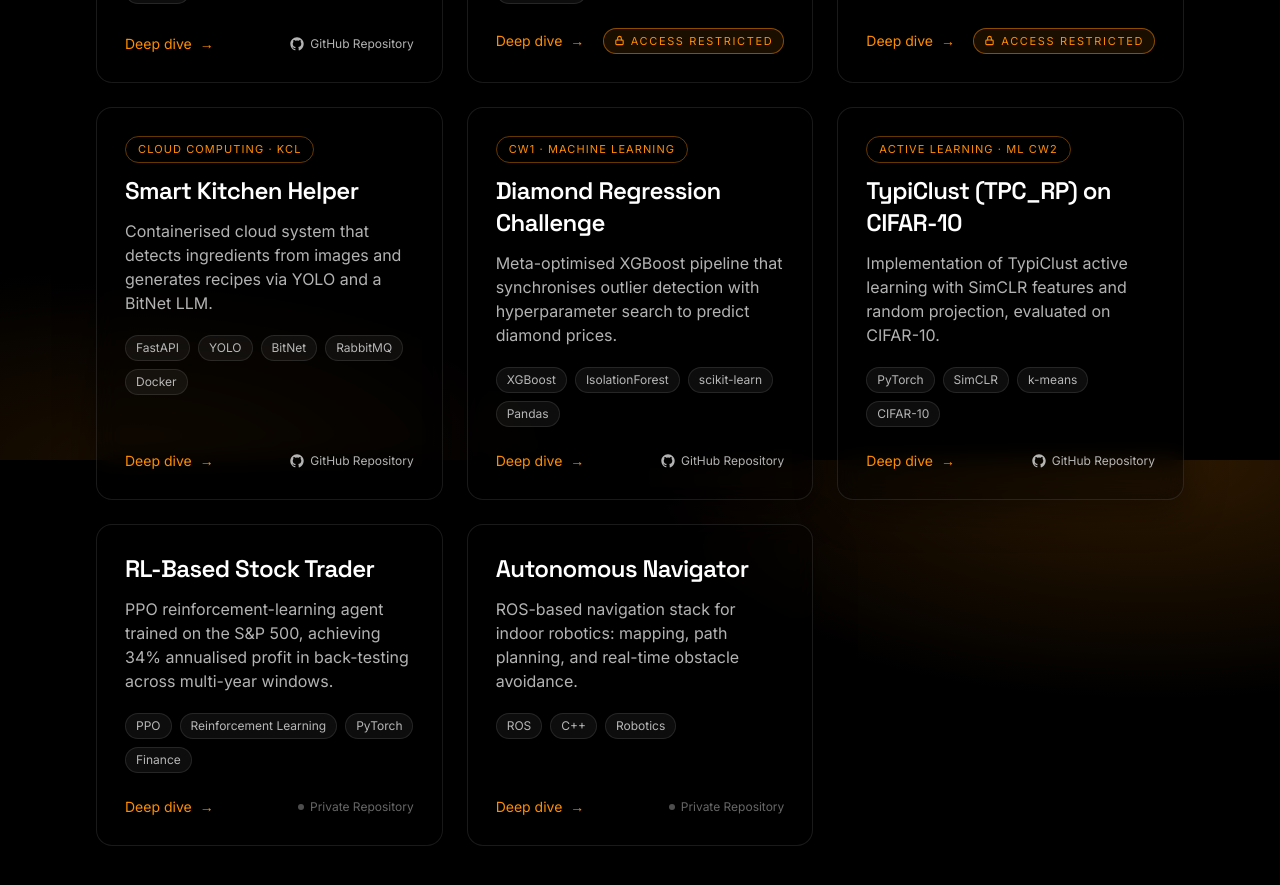
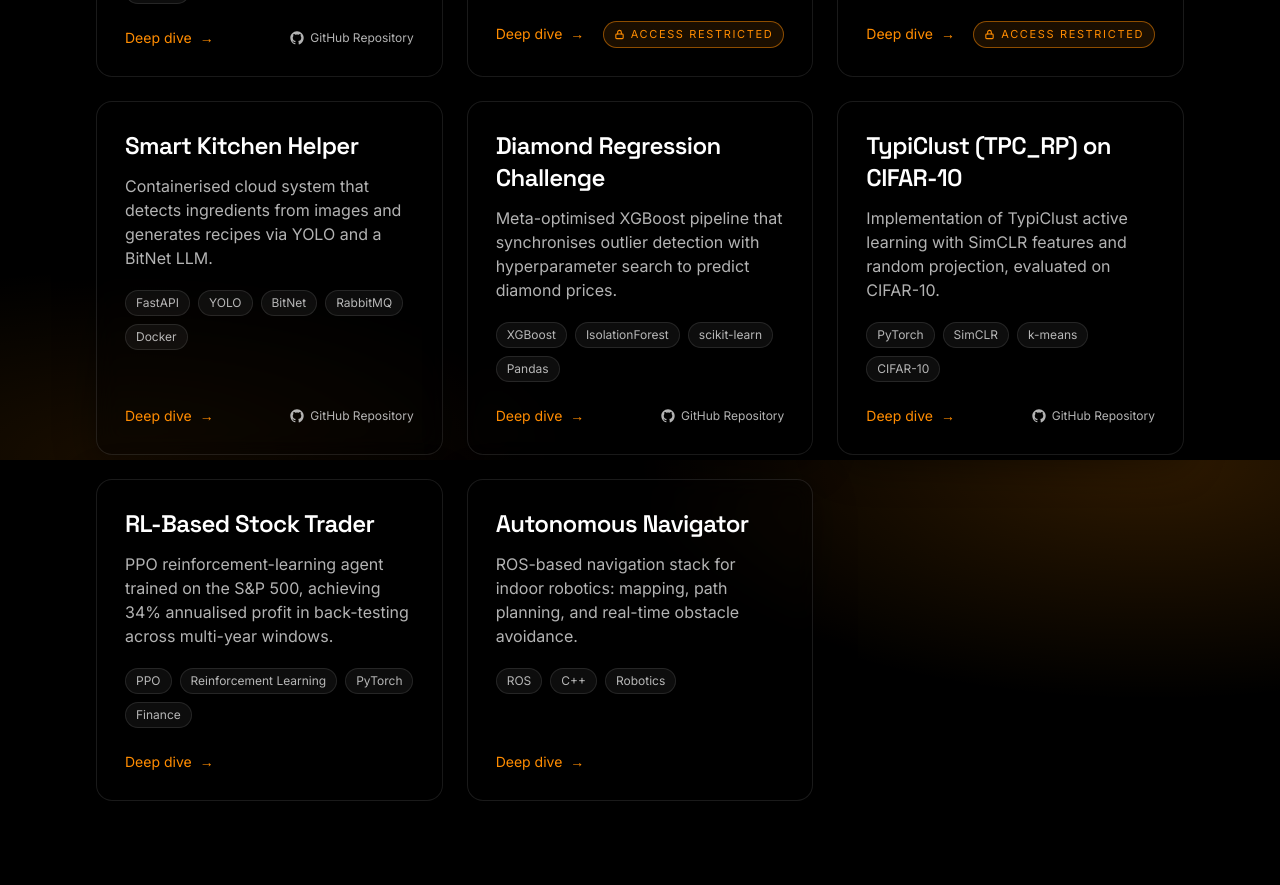
Before and after one commit to UlvisTurkers/Portfolio_Website, a React (Vite) app: page / in a window 1280 px wide. Shown: the part 1940-2825 px from the top of the page. Built offline with nearby package versions, Linux system fonts and the light colour scheme.

Commit message:
deploy: final production build for portfolio launch
- Finalize glassmorphism UI components and orange accents
- Verify all project links and asset paths
- Remove development-only logs and test data

```diff
--- a/src/components/ProjectCard.jsx
+++ b/src/components/ProjectCard.jsx
@@ -2,11 +2,10 @@ import { motion } from 'framer-motion'
 import { repoStatusLabels } from '../data/projects.js'
 
 export default function ProjectCard({ project, index, onOpen }) {
-  // Three render branches: live href, KCL Enterprise restricted, or fully private.
+  // Card surfaces a repo signal only for public or restricted projects;
+  // private repositories show "Deep dive" alone.
   const isRestricted = project.repoStatus === 'restricted'
-  const repoLabel = project.href
-    ? 'GitHub Repository'
-    : repoStatusLabels[project.repoStatus] ?? 'Private Repository'
+  const showsRepoSignal = Boolean(project.href) || isRestricted
 
   return (
     <motion.article
@@ -59,13 +58,17 @@ export default function ProjectCard({ project, index, onOpen }) {
         ))}
       </ul>
 
-      <div className="mt-auto pt-6 flex items-center justify-between gap-4">
+      <div
+        className={`mt-auto pt-6 flex items-center gap-4 ${
+          showsRepoSignal ? 'justify-between' : 'justify-start'
+        }`}
+      >
         <span className="text-sm text-accent group-hover:text-accent-soft transition-colors inline-flex items-center gap-2">
           Deep dive
           <span aria-hidden="true">→</span>
         </span>
 
-        {project.href ? (
+        {project.href && (
           <a
             href={project.href}
             target="_blank"
@@ -85,9 +88,11 @@ export default function ProjectCard({ project, index, onOpen }) {
             </svg>
             GitHub Repository
           </a>
-        ) : isRestricted ? (
+        )}
+
+        {!project.href && isRestricted && (
           <span
-            aria-label={repoLabel}
+            aria-label="Access Restricted"
             className="inline-flex items-center gap-1.5 text-[11px] uppercase tracking-[0.15em] rounded-full border border-accent/50 bg-accent/10 px-2.5 py-1 text-accent cursor-default select-none"
           >
             <svg
@@ -106,14 +111,6 @@ export default function ProjectCard({ project, index, onOpen }) {
             </svg>
             Access Restricted
           </span>
-        ) : (
-          <span
-            aria-label={repoLabel}
-            className="inline-flex items-center gap-1.5 text-xs text-white/40 cursor-default select-none"
-          >
-            <span aria-hidden="true" className="h-1.5 w-1.5 rounded-full bg-white/30" />
-            {repoLabel}
-          </span>
         )}
       </div>
     </motion.article>
--- a/src/components/ProjectDetail.jsx
+++ b/src/components/ProjectDetail.jsx
@@ -1,6 +1,5 @@
 import { useEffect } from 'react'
 import { motion } from 'framer-motion'
-import { repoStatusLabels } from '../data/projects.js'
 
 const backdrop = {
   hidden: { opacity: 0 },
@@ -250,7 +249,7 @@ export default function ProjectDetail({ project, onClose }) {
               Back to Portfolio
             </button>
 
-            {project.href ? (
+            {project.href && (
               <a
                 href={project.href}
                 target="_blank"
@@ -268,10 +267,12 @@ export default function ProjectDetail({ project, onClose }) {
                 </svg>
                 GitHub Repository
               </a>
-            ) : project.repoStatus === 'restricted' ? (
+            )}
+
+            {!project.href && project.repoStatus === 'restricted' && (
               <span
-                aria-label={repoStatusLabels.restricted}
-                className="inline-flex items-center gap-2 rounded-full border border-accent/50 bg-accent/10 px-5 py-3 text-sm text-accent cursor-default select-none"
+                aria-label="Access Restricted"
+                className="inline-flex items-center gap-2 rounded-full border border-accent/50 bg-accent/10 px-5 py-3 text-xs uppercase tracking-[0.2em] text-accent cursor-default select-none"
               >
                 <svg
                   width="14"
@@ -287,20 +288,7 @@ export default function ProjectDetail({ project, onClose }) {
                   <rect x="4" y="11" width="16" height="10" rx="2" />
                   <path d="M8 11V7a4 4 0 0 1 8 0v4" />
                 </svg>
-                Access Restricted (KCL Enterprise)
-              </span>
-            ) : (
-              <span
-                aria-label={
-                  repoStatusLabels[project.repoStatus] ?? 'Private Repository'
-                }
-                className="inline-flex items-center gap-2 rounded-full border border-white/15 px-5 py-3 text-sm text-white/50 cursor-default select-none"
-              >
-                <span
-                  aria-hidden="true"
-                  className="h-1.5 w-1.5 rounded-full bg-white/40"
-                />
-                {repoStatusLabels[project.repoStatus] ?? 'Private Repository'}
+                Access Restricted
               </span>
             )}
           </motion.div>
--- a/src/data/projects.js
+++ b/src/data/projects.js
@@ -5,8 +5,8 @@
 //   - `href`: the canonical GitHub repository URL (renders the orange
 //     "GitHub Repository" link in card + detail).
 //   - `repoStatus`: when no public repo exists, set to one of:
-//       'private'    -> "Private Repository" (subtle grey)
-//       'restricted' -> "Access Restricted (KCL Enterprise)" (orange pill)
+//       'private'    -> repo signal is hidden in the UI entirely
+//       'restricted' -> "Access Restricted" orange pill (no link)
 export const projects = [
   {
     title: 'Medikate',
@@ -70,11 +70,10 @@ export const projects = [
   },
   {
     title: 'Seekr',
-    badge: 'Group Project · KCL',
     description:
       'Lecture intelligence platform turning long academic recordings into searchable transcripts, slides, notes, and grounded Q&A.',
     stack: ['FastAPI', 'Whisper', 'Qdrant', 'Celery', 'Expo Router'],
-    // Repo lives on KCL Enterprise GitHub and is not externally accessible.
+    // Repository hosted privately; surfaced as restricted in the UI.
     repoStatus: 'restricted',
     accent: true,
     detail: {
@@ -139,11 +138,10 @@ export const projects = [
   },
   {
     title: 'Plant Disease Identifier',
-    badge: '5CCSAGAP · KCL',
     description:
       'PyTorch CNN trained across 39 plant disease classes, deployed on Hugging Face Spaces and tracked via ClearML.',
     stack: ['PyTorch', 'CNN', 'Gradio', 'ClearML'],
-    // Repo lives on KCL Enterprise GitHub and is not externally accessible.
+    // Repository hosted privately; surfaced as restricted in the UI.
     repoStatus: 'restricted',
     detail: {
       tagline: 'CNN classifier on the PlantVillage dataset',
@@ -198,11 +196,10 @@ export const projects = [
   },
   {
     title: 'Smart Kitchen Helper',
-    badge: 'Cloud Computing · KCL',
     description:
       'Containerised cloud system that detects ingredients from images and generates recipes via YOLO and a BitNet LLM.',
     stack: ['FastAPI', 'YOLO', 'BitNet', 'RabbitMQ', 'Docker'],
-    href: 'https://github.com/UlvisTurkers/coursework-UlvisTurkers',
+    href: 'https://github.com/5CCSACCA/coursework-UlvisTurkers',
     detail: {
       tagline: 'Distributed AI cooking assistant',
       overview:
@@ -258,7 +255,6 @@ export const projects = [
   },
   {
     title: 'Diamond Regression Challenge',
-    badge: 'CW1 · Machine Learning',
     description:
       'Meta-optimised XGBoost pipeline that synchronises outlier detection with hyperparameter search to predict diamond prices.',
     stack: ['XGBoost', 'IsolationForest', 'scikit-learn', 'Pandas'],
@@ -311,7 +307,6 @@ export const projects = [
   },
   {
     title: 'TypiClust (TPC_RP) on CIFAR-10',
-    badge: 'Active Learning · ML CW2',
     description:
       'Implementation of TypiClust active learning with SimCLR features and random projection, evaluated on CIFAR-10.',
     stack: ['PyTorch', 'SimCLR', 'k-means', 'CIFAR-10'],
@@ -443,5 +438,5 @@ export const projects = [
 
 export const repoStatusLabels = {
   private: 'Private Repository',
-  restricted: 'Access Restricted (KCL Enterprise)',
+  restricted: 'Access Restricted',
 }
```
